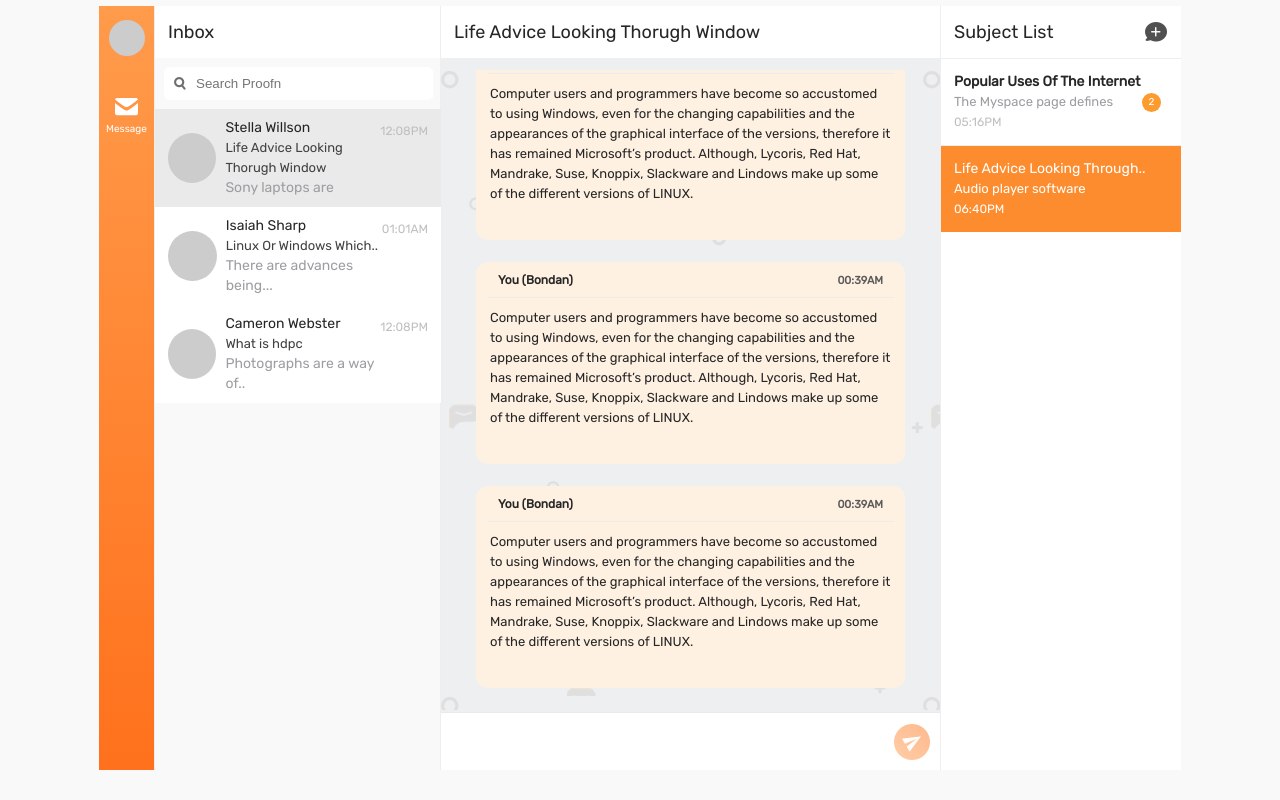
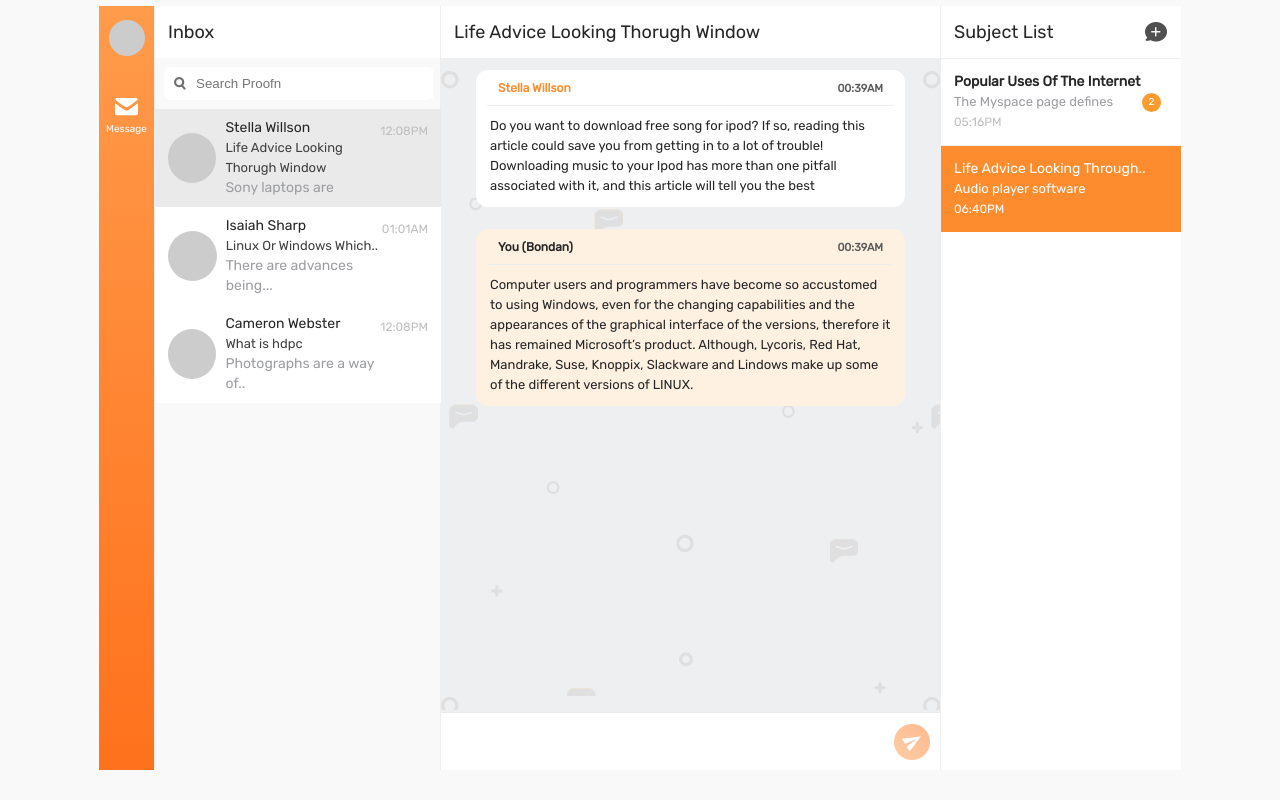
Before and after one commit to fahmifan/chat-app, a React (Create React App) app: page / in a window 1280 px wide. Both pictures are taken after a click on the element 298 px from the left and 158 px from the top of the page. Built offline with nearby package versions, Linux system fonts and the light colour scheme.

Commit message:
when chat is overflow it can be scrolled

```diff
--- a/src/components/ChatCard.js
+++ b/src/components/ChatCard.js
@@ -42,7 +42,7 @@ const Message = styled.p`
   line-height: 20px;
   text-align: left;
   color: #262626;
-  padding-bottom: 36px;
+  padding-bottom: 11px;
   padding-left: 14px;
   padding-right: 14px;
 `
--- a/src/container/Message/Message.js
+++ b/src/container/Message/Message.js
@@ -63,7 +63,6 @@ const ChatList = styled.div`
   margin-top: 10px;
   display: flex;
   flex-direction: column;
-  justify-content: flex-end;
   align-items: center;
 `
 
@@ -148,20 +147,6 @@ export class Message extends React.Component {
             time: '00:39AM',
             message: 'Computer users and programmers have become so accustomed to using Windows, even for the changing capabilities and the appearances of the graphical interface of the versions, therefore it has remained Microsoft’s product. Although, Lycoris, Red Hat, Mandrake, Suse, Knoppix, Slackware and Lindows make up some of the different versions of LINUX. '
           },
-          {
-            id: 91,
-            userId: 9,
-            name: 'Bondan',
-            time: '00:39AM',
-            message: 'Computer users and programmers have become so accustomed to using Windows, even for the changing capabilities and the appearances of the graphical interface of the versions, therefore it has remained Microsoft’s product. Although, Lycoris, Red Hat, Mandrake, Suse, Knoppix, Slackware and Lindows make up some of the different versions of LINUX. '
-          },
-          {
-            id: 92,
-            userId: 9,
-            name: 'Bondan',
-            time: '00:39AM',
-            message: 'Computer users and programmers have become so accustomed to using Windows, even for the changing capabilities and the appearances of the graphical interface of the versions, therefore it has remained Microsoft’s product. Although, Lycoris, Red Hat, Mandrake, Suse, Knoppix, Slackware and Lindows make up some of the different versions of LINUX. '
-          }
         ],
         subjectList: [
           {
```
